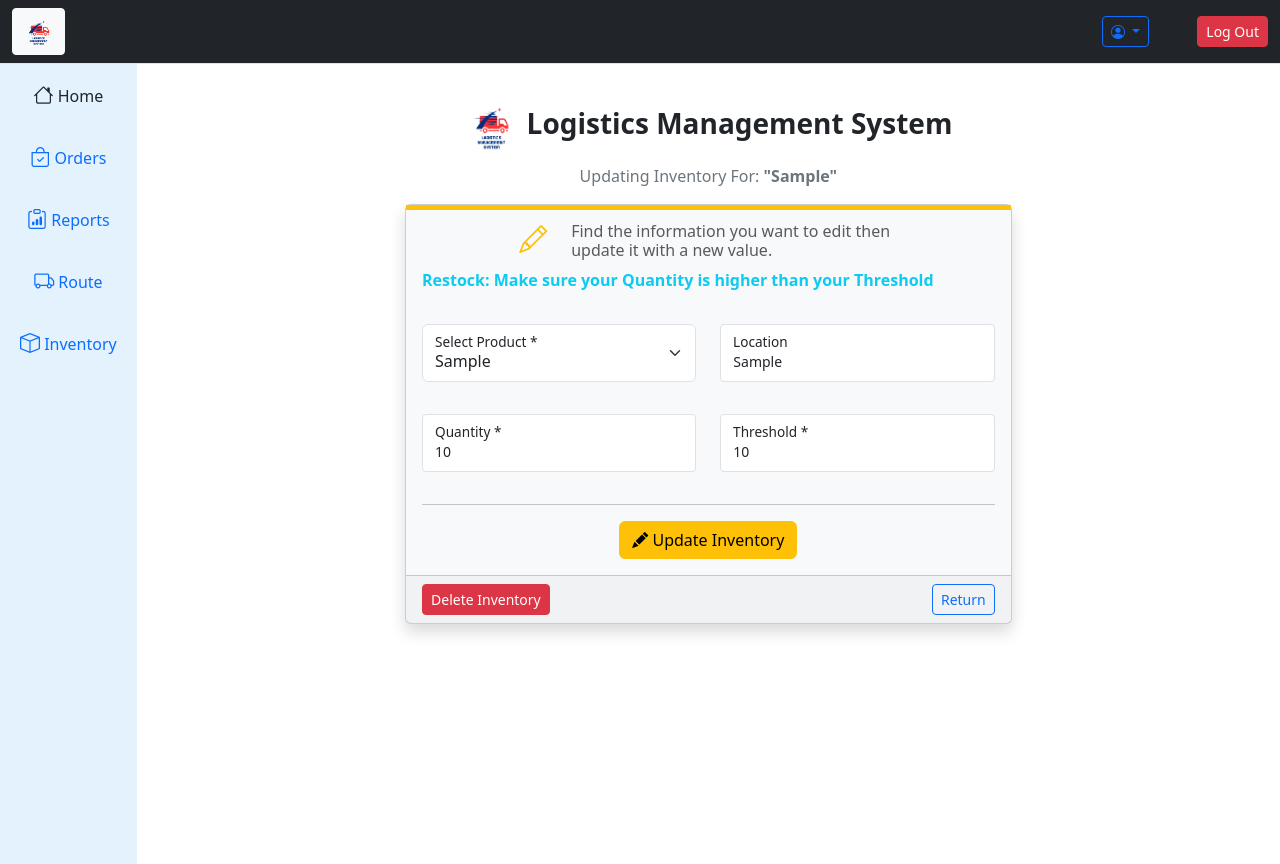
After one commit to JustinDo720/Logistics-Management-System, a Django app: page /inventory/update/1/ in a window 1280 px wide. The commit adds this page. Run offline with Django 5.2, Linux system fonts and the light colour scheme; a user stored in the database is signed in; tables that the repository leaves empty hold one stand-in row (values such as "Sample post"); parts of the project's set-up code (start-up, migrations or seed data) failed here and were passed over; some libraries are stand-ins or nearby versions.

Commit message:
Django Emails, Forgot Password, Seeing specific Inventory, updating or removing info.

```diff
--- a/logistics_app/urls.py
+++ b/logistics_app/urls.py
@@ -8,6 +8,14 @@ urlpatterns = [
     path('', views.home_page, name='home'),
     # Inventory Management
     path('inventory/view/', views.view_inventory, name='view_inventory'),
+    path('inventory/view/<slug:sku>/', views.view_specific_product, name='view_specific_product'),
+    path('inventory/update/<int:id>/', views.update_specific_inventory, name='update_specific_inventory'),
+    path('inventory/delete/<int:id>/', views.delete_specific_inventory, name='delete_specific_inventory'),
+    # Product Management
+    path('product/update/<slug:sku>/', views.update_specific_product, name='update_specific_product'),
+    path('product/delete/<slug:sku>/', views.delete_specific_product, name='delete_specific_product'),
+
+    # Order Management
     path('orders/',views.order_list_view, name='order_list'),
     path('orderdetail/<int:pk>/',views.order_detail_view, name='order_detail'),
 ]
--- a/logistics_app/views.py
+++ b/logistics_app/views.py
@@ -16,6 +16,7 @@ def home_page(request):
 
 # Product & Inventory Management
 # CRUD - Inventory
+@login_required()
 def view_inventory(request):
     """
         This view could serve three purposes:
@@ -89,6 +90,97 @@ def view_inventory(request):
             context['inv_form'] = inv_form
             return render(request, gen_temp('inventory_view.html'), context=context)
 
+@login_required()
+def view_specific_product(request, sku):
+    prod = get_object_or_404(Product, sku=sku)
+    context = {
+        'product':prod,
+        'inventories': prod.inventories.all().order_by('-restock'),
+    }
+
+    # Total Amount of Inventories
+    total = context['inventories'].count()
+    context['total_inv'] = total
+
+    # Average Quantity
+    inventories = context['inventories']
+    context['average_stock'] = sum(inv.stock for inv in inventories) // total
+
+    # Needs to restock
+    inventory_restock = prod.inventories.filter(restock=True).count()
+    context['amount_to_restock'] = inventory_restock
+
+    # Health Check: below 30% is critial 50% is okay and above 50% is good
+    health_percentage = ((total-inventory_restock) / total) * 100
+    if health_percentage <= 30:
+        context['health_check'] = 'CRITICAL'
+    elif health_percentage > 30 and health_percentage <= 50:
+        context['health_check'] = 'OK'
+    else:
+        context['health_check'] = 'HEALTHY'
+
+    return render(request, gen_temp('specific_product.html'), context)
+
+@login_required()
+def update_specific_product(request, sku):
+    prod = get_object_or_404(Product, sku=sku)
+    if request.method == 'GET':
+        product_form = ProductF(instance=prod)
+        return render(request, gen_temp('update_specific_product.html'), {'prod_form':product_form, 'product': prod})
+    else:
+        # Post Request
+        product_form = ProductF(instance=prod, data=request.POST)
+        if product_form.is_valid():
+            product_form.save()
+            messages.warning(request, 'Successfully Updated Your Product')
+            return redirect('logistics_app:view_specific_product', sku=sku)
+        else:
+            messages.error(request, 'There was an issue updating your product')
+
+        # Handling Form Errors
+        render(request, gen_temp('update_specific_product.html'), {'prod_form':product_form, 'product': prod})
+
+@login_required()
+def delete_specific_product(request, sku):
+    prod = get_object_or_404(Product, sku=sku)
+    if request.method == 'GET':
+        return render(request, gen_temp('delete_specific_product.html'), {'product':prod})
+    else:
+        # Posting (Confirms to delete)
+        prod.delete()
+        messages.error(request, 'Your product has been removed.')
+        return redirect('logistics_app:view_inventory')
+
+@login_required()
+def update_specific_inventory(request, id):
+    inv = get_object_or_404(Inventory, id=id)
+    if request.method == 'GET':
+        inv_form = InventoryF(instance=inv)
+        return render(request, gen_temp('update_specific_inventory.html'), {'inv_form': inv_form, 'inv':inv})
+    else:
+        # Post Request
+        inv_form = InventoryF(instance=inv, data=request.POST)
+        if inv_form.is_valid():
+            inv_form.save()
+            messages.warning(request, 'Successfully Updated Your Iventory for this Product')
+            return redirect('logistics_app:view_specific_product', sku=inv.product.sku)
+        else:
+            messages.error(request, 'There was an issue updating your inventory.')
+
+        # Handling Form Errors
+        return render(request, gen_temp('update_specific_inventory.html'), {'inv_form': inv_form, 'inv':inv})
+
+@login_required
+def delete_specific_inventory(request, id):
+    inv = get_object_or_404(Inventory, id=id)
+    if request.method == 'POST':
+        inv.delete()
+        messages.error(request, 'Removed an Inventory.')
+        return redirect('logistics_app:view_specific_product', sku=inv.product.sku)
+    messages.error(request, 'There was some issue in the backend.')
+    return redirect('logistics_app:view_specific_product', sku=inv.product.sku)
+
+# CRUD - Orders
 def order_list_view(request):
     query = request.GET.get('query', '')
     if query:
--- /dev/null
+++ b/templates/logistics_app/update_specific_inventory.html
@@ -0,0 +1,109 @@
+{% extends 'base/base.html' %}
+
+{% block title %}LMS - Inventory | Update {% endblock %}
+
+{% block content %}
+<div class="row">
+    <div class="col-12 col-md-1"></div>
+    <div class="col-12 col-md-10">
+        <h3 class="text-center fw-bold mt-3">
+            {% load static %}
+            <img src="{% static 'Logistics_Management_System.png' %}" alt="..." width="55" height="60"> Logistics Management System
+        </h3>
+        <p class="text-center fw-medium text-secondary mb-3">
+            Updating Inventory For: <b>"{{ inv.product.sku }}"</b>
+        </p>
+        <div class="row">
+            <div class="col-12 col-md-8 m-auto">
+                <span class="border-top border-warning border-5"></span>
+                <div class="card bg-light shadow rounded">
+                    <span class="border-top border-warning border-5"></span>
+                    <div class="card-body p-3">
+                        <h6 class="card-subtitle mb-2 text-body-secondary">
+                            <div class="row">
+                                <div class="col-12 col-md-3 text-end text-warning">
+                                    <i class="bi bi-pencil fs-3"></i>
+                                </div>
+                                <div class="col-12 col-md-8">
+                                    Find the information you want to edit then update it with a new value.
+                                </div>
+                            </div>
+                        </h6>
+                        <form method="POST" action="{% url 'logistics_app:update_specific_inventory' id=inv.id %}">
+                            {% csrf_token %}
+                            <p class="fw-bold text-info">
+                                Restock: Make sure your Quantity is higher than your Threshold
+                            </p>
+                            <div class="row row-cols-1 row-cols-md-2">
+                                {% for field in inv_form %}
+                                <div class="col m-auto">
+                                    <div class="form-floating mb-3 mt-3">
+                                        {{ field }}
+                                        <label for="{{ field.id }}" class="text-dark">{{ field.label }}</label>
+                                    </div>
+                                </div>
+                            {% endfor %}
+                            </div>
+                            {# Handling Error Messages #}
+                            <div class="row row-cols-1 row-cols-md-3">
+                                {% if inv_form.errors %}
+                                    {% for field in inv_form %}
+                                        {% for err in field.errors %}
+                                            <p class="text-danger">
+                                                {{ field.label }}: {{ err | safe}}
+                                            </p>
+                                        {% endfor %}
+                                    {% endfor %}
+                                {% endif %}
+                            </div>
+                            <hr>
+                            <div class="text-center">
+                                <button class="btn btn-warning"><i class="bi bi-pencil-fill"></i> Update Inventory</button>
+                            </div>
+                        </form>
+                    </div>
+                    <div class="card-footer text-secondary">
+                        <div class="row">
+                            <div class="col-12 col-md-6 text-start">
+                                <button type="button" class="btn btn-sm btn-danger" data-bs-toggle="modal" data-bs-target="#deleteInventory">
+                                    Delete Inventory
+                                  </button>
+                            </div>
+                            <div class="col-12 col-md-6 text-end">
+                                <a href="{% url 'logistics_app:view_specific_product' sku=inv.product.sku %}" class="btn btn-sm btn-outline-primary">Return</a>
+                            </div>
+                        </div>
+                    </div>
+
+                  </div>
+            </div>
+        </div>
+    </div>
+    <div class="col-12 col-md-1"></div>
+</div>
+<div class="modal fade" id="deleteInventory" tabindex="-1" aria-labelledby="deleteInventoryLabel" aria-hidden="true">
+    <div class="modal-dialog modal-dialog-centered">
+      <div class="modal-content">
+        <div class="modal-header">
+          <h1 class="modal-title fs-5" id="deleteInventoryLabel">Confirm</h1>
+          <button type="button" class="btn-close" data-bs-dismiss="modal" aria-label="Close"></button>
+        </div>
+        <div class="modal-body">
+            <p class="text-secondary">
+                Are you sure you want to remove this inventory from <b>{{ inv.product.sku }}</b>?
+            </p>
+        </div>
+        <div class="modal-footer">
+          <button type="button" class="btn btn-sm btn-secondary" data-bs-dismiss="modal">Close</button>
+          <form action="{% url 'logistics_app:delete_specific_inventory' id=inv.id %}" method="POST">
+                {% csrf_token %}
+                <button class="btn btn-sm btn-danger">
+                    Remove Inventory
+                </button>
+          </form>
+        </div>
+      </div>
+    </div>
+  </div>
+
+{% endblock %}
```
Also changed, not shown: templates/logistics_app/delete_specific_product.html (added, +59 -0 lines), templates/logistics_app/inventory_view.html (+7 -7 lines), templates/logistics_app/specific_product.html (added, +60 -0 lines), templates/logistics_app/update_specific_product.html (added, +80 -0 lines), README.md.
